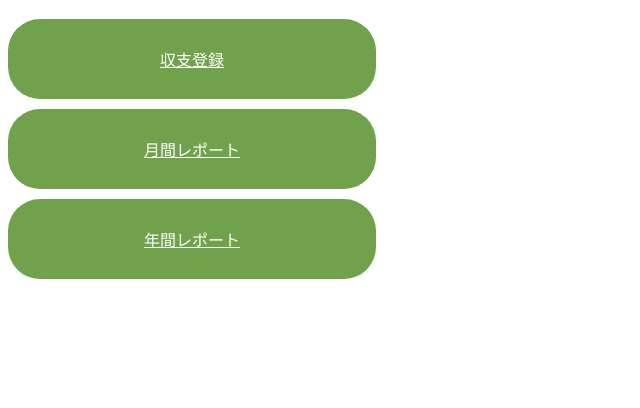
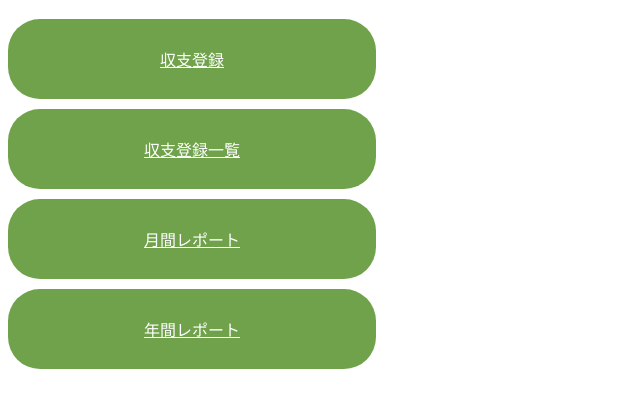
Before and after one commit to yoka-ishikawa/kakeibo-app, a plain HTML site: page index.html in a window 1280 px wide. Shown: the part 70-478 px from the top of the page, without its empty margins (0-640 px from the left). Drawn offline with Linux system fonts and the light colour scheme.

Commit message:
収支登録一覧ボタンを追加
- index.htmlに収支登録一覧へのリンクボタンを追加
- 新しいボタンは収支登録一覧画面（list.html）へのリンクを提供

```diff
--- a/index.html
+++ b/index.html
@@ -14,6 +14,8 @@
 		<h1>家計簿管理メニュー</h1>
 			<!-- 収支登録ボタン -->
 			<a id="inexpenButton" href = "./inexpen.html">収支登録</a>
+			<!-- 収支登録一覧ボタン -->
+			<a id="listButton" href = "./list.html">収支登録一覧</a>
 			<!-- 月間レポートボタン -->
 			<a id="monthlyButton" href = "./monthly.html">月間レポート</a>
 			<!-- 年間レポートボタン -->
```
